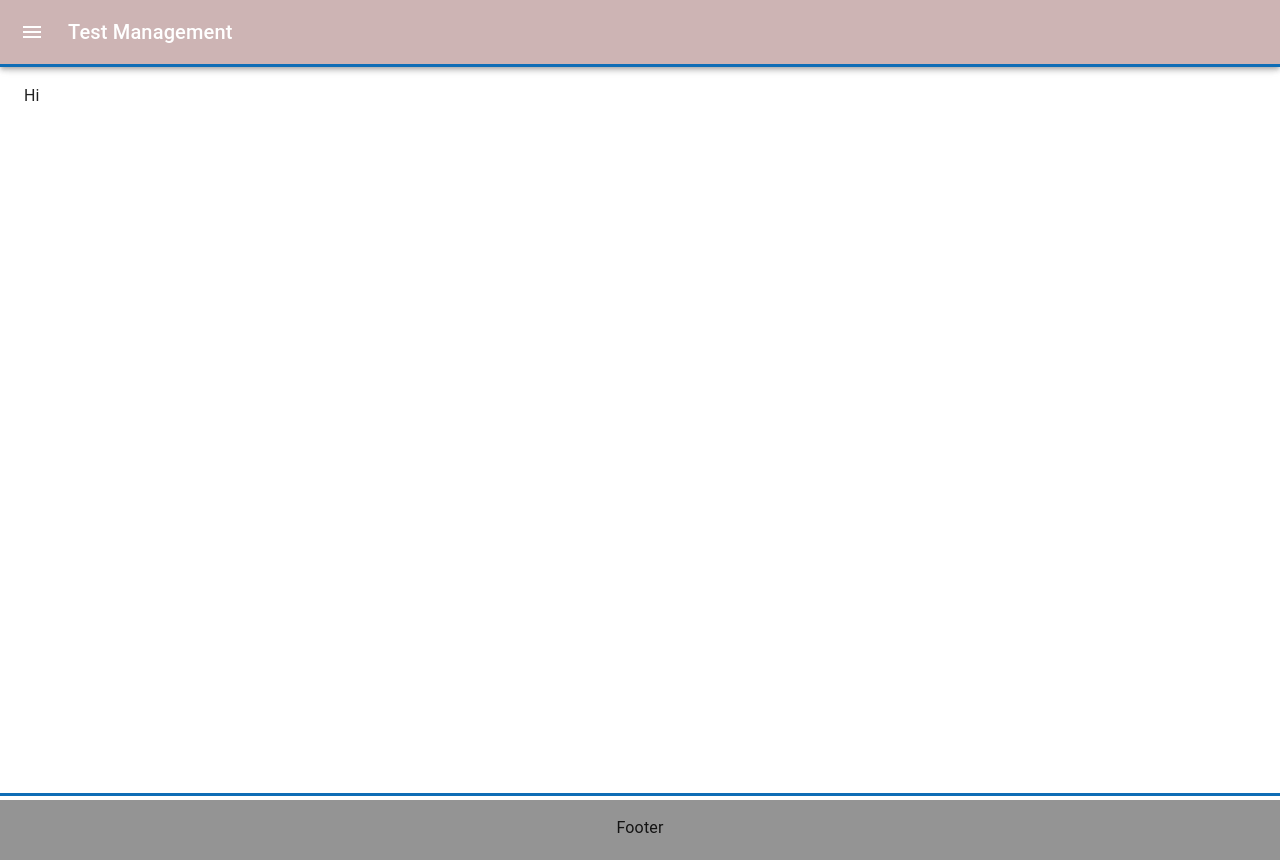
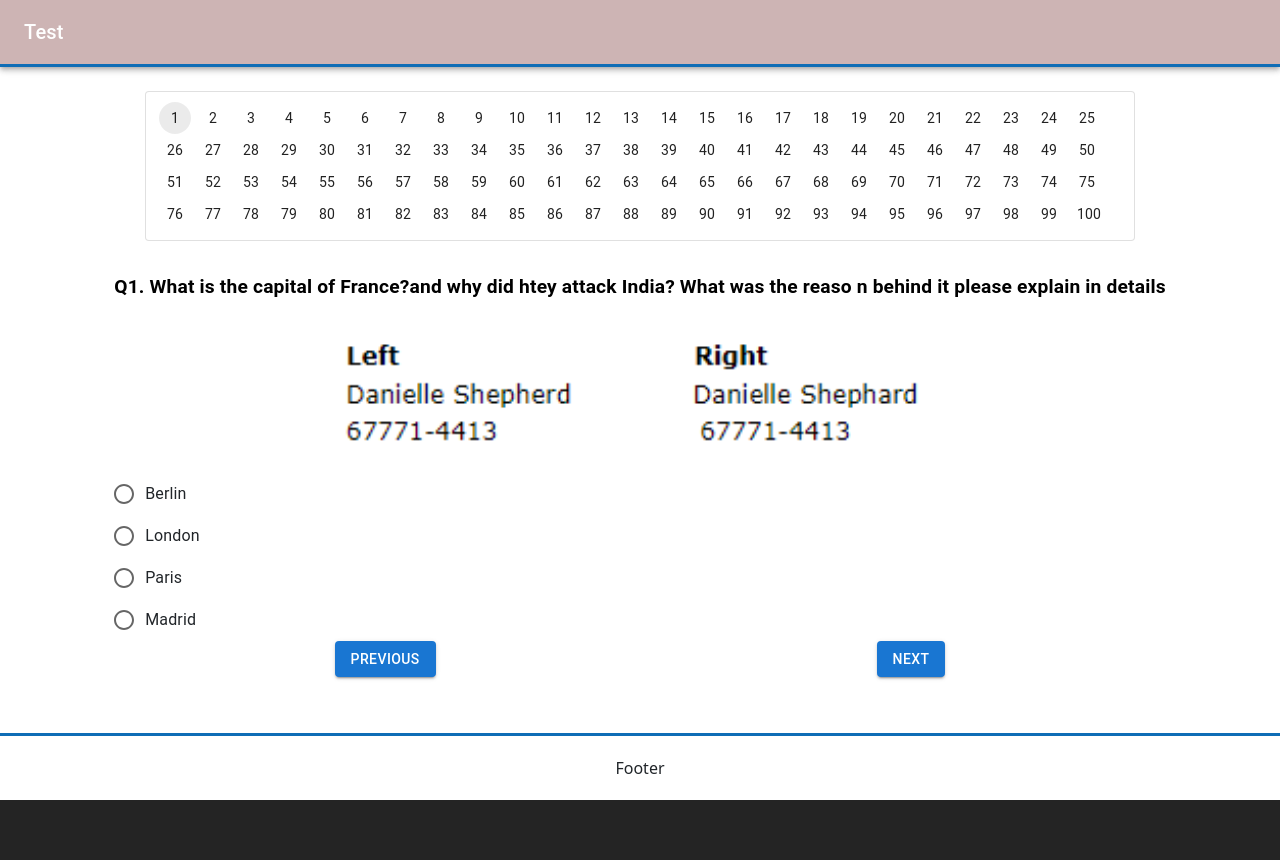
Before and after one commit to soniikunal/TestReact, a React (Vite) app: page /about in a window 1280 px wide. After the commit the page ends 800 px from the top, so only its background shows below. Built offline with nearby package versions, Linux system fonts and the light colour scheme.

Commit message:
added routing and test sample page

```diff
--- a/src/App.css
+++ b/src/App.css
@@ -42,5 +42,5 @@
 } */
 
 #root, .wrapper, body {
-  height: 100vh;
+  /* height: 100vh; */
 }
--- /dev/null
+++ b/src/Components/MUI/NavLayout.jsx
@@ -0,0 +1,55 @@
+import * as React from 'react';
+import AppBar from '@mui/material/AppBar';
+import { styled, useTheme } from '@mui/material/styles';
+import Box from '@mui/material/Box';
+import Toolbar from '@mui/material/Toolbar';
+import Typography from '@mui/material/Typography';
+import Button from '@mui/material/Button';
+import IconButton from '@mui/material/IconButton';
+import MenuIcon from '@mui/icons-material/Menu';
+import Footer from './Footer';
+
+export default function NavLayout({ AppComponent }) {
+
+  const Main = styled('main')(({ theme }) => ({
+    flexGrow: 1,
+    display: "flex",
+    flexDirection: 'column',
+    minHeight: '100vh',
+  }))
+  const Wrapper = styled('section')(({ theme }) => ({
+    flex: 1,
+    padding: theme.spacing(3),
+  }))
+
+  return (
+    <>
+      <Main>
+        <Box >
+          <AppBar position="static" className='NavbarCss'>
+            <Toolbar>
+              {/* <IconButton
+                size="large"
+                edge="start"
+                color="inherit"
+                aria-label="menu"
+                sx={{ mr: 2 }}
+              >
+                <MenuIcon />
+              </IconButton> */}
+              <Typography variant="h6" component="div" sx={{ flexGrow: 1 }}>
+                Test
+              </Typography>
+              {/* <Button color="inherit">Login</Button> */}
+            </Toolbar>
+          </AppBar>
+        </Box>
+        <Wrapper>
+          {AppComponent}
+        </Wrapper>
+
+        <Footer />
+      </Main>
+    </>
+  );
+}
--- a/src/Routes/route.jsx
+++ b/src/Routes/route.jsx
@@ -7,22 +7,22 @@ import {
   Link,
 } from "react-router-dom";
 
+import SlideNavbar from '../Components/MUI/SlideNavbar.jsx'
+import NavLayout from '../Components/MUI/NavLayout.jsx'
+
+import Home from "../views/Tests/Test.jsx";
+
 const router = createBrowserRouter([
   {
     path: "/",
     element: (
-      <div>
-        <h1>Hello World</h1>
-        <Link to="about">About Us</Link>
-      </div>
+      <SlideNavbar AppComponent ={<Home/>} />
     ),
   },
   {
-    path: "about",
-    element: <div>About</div>,
+    path: "/about",
+    element: <NavLayout AppComponent ={<Home/>} />,
   },
 ]);
 
-createRoot(document.getElementById("root")).render(
-  <RouterProvider router={router} />
-);
+export default router
--- a/src/main.jsx
+++ b/src/main.jsx
@@ -2,11 +2,11 @@ import React from 'react'
 import ReactDOM from 'react-dom/client'
 import App from './App.jsx'
 import './index.css'
-import SlideNavbar from './Components/MUI/SlideNavbar.jsx'
-
+import Routes from './Routes/route.jsx'
+import { RouterProvider } from "react-router-dom";
 ReactDOM.createRoot(document.getElementById('root')).render(
   <React.StrictMode>
-    <SlideNavbar AppComponent={<App />} />
+    <RouterProvider router={Routes} />
     {/* <App /> */}
   </React.StrictMode>,
 )
--- /dev/null
+++ b/src/views/Tests/Test.jsx
@@ -0,0 +1,61 @@
+import React, { useState } from 'react'
+import { Link } from 'react-router-dom'
+import Pagination from '@mui/material/Pagination';
+import { Radio, RadioGroup, FormControlLabel, FormControl, FormLabel, Button, Box, Card, Container, Typography } from '@mui/material';
+import Stack from '@mui/material/Stack';
+import './test.css'
+import imagePath from '../../assets/Capture1.png'
+const Home = () => {
+  const [page, setPage] = React.useState(1);
+  const handleChange = (event, value) => {
+    setPage(value);
+  };
+  const [selectedOption, setSelectedOption] = useState(null);
+
+  const handleOptionChange = (event) => {
+    setSelectedOption(event.target.value);
+  };
+
+  const sampleQuestion = 'What is the capital of France?and why did htey attack India? What was the reaso n behind it please explain in details';
+  const sampleOptions = ['Berlin', 'London', 'Paris', 'Madrid'];
+
+  return (
+    <Container sx={{ display: 'flex', flexDirection: 'column', alignItems: 'center' }}>
+      <Stack spacing={2}>
+        <Card variant="outlined" sx={{ maxWidth: '990px' }}>
+          <Pagination count={100} page={page} onChange={handleChange} boundaryCount={100} hideNextButton={true} hidePrevButton={true} />
+        </Card>
+      </Stack>
+      <Box sx={{ display: 'flex', flexDirection: 'column', py: 4 }}>
+        <Box sx={{ mx: 'auto' }}>
+          <FormControl component="fieldset">
+            <FormLabel component="legend" title='QUestionIndex'>Q{page}. {sampleQuestion}</FormLabel>
+            <img src={imagePath} loading="lazy" className='testImage' />
+            {/* <img src={`../../assets/Capture1.PNG`} loading="lazy" /> */}
+            <RadioGroup value={selectedOption} onChange={handleOptionChange}>
+              {sampleOptions.map((option, index) => (
+                <FormControlLabel
+                  key={index}
+                  value={option}
+                  control={<Radio />}
+                  label={option}
+                />
+              ))}
+            </RadioGroup>
+          </FormControl>
+        </Box>
+        <Box sx={{ display: 'flex', justifyContent: 'space-around', justifyItems: 'center' }}>
+          <Button variant="contained" color="primary" >
+            Previous
+          </Button>
+
+          <Button variant="contained" color="primary" >
+            Next
+          </Button>
+        </Box>
+      </Box >
+    </Container>
+  )
+}
+
+export default Home
--- /dev/null
+++ b/src/views/Tests/test.css
@@ -0,0 +1,16 @@
+.testImage{
+    max-height: 250px;
+    width: fit-content;
+    margin-right: auto!important;
+    margin-left: auto!important;
+}
+.MuiPagination-ul{
+    padding: 10px !important;
+    /* border: 1px solid black; */
+    border-radius: 27px;
+}
+.MuiFormLabel-root{
+    font-size: 1.2rem !important;
+    font-weight: 600 !important;
+    color: #000 !important;
+}
```
Also changed, not shown: src/assets/Capture.png (added), src/assets/Capture1.png (added).
